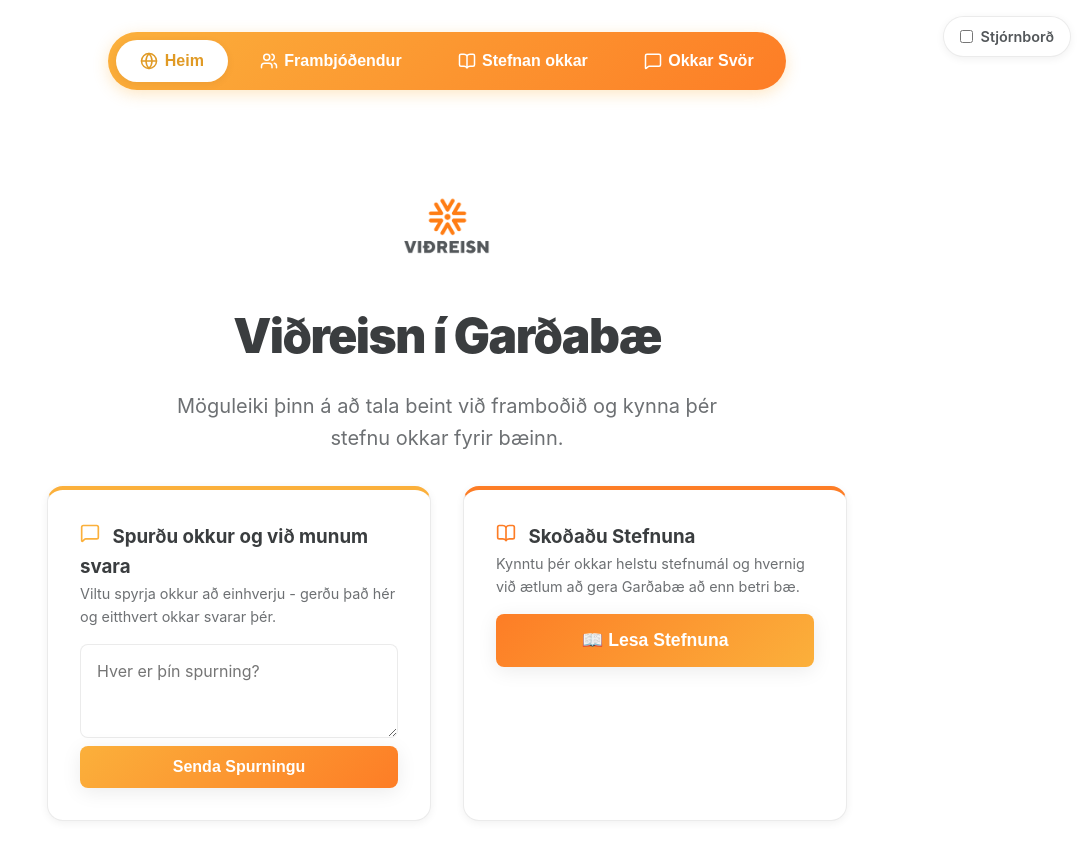
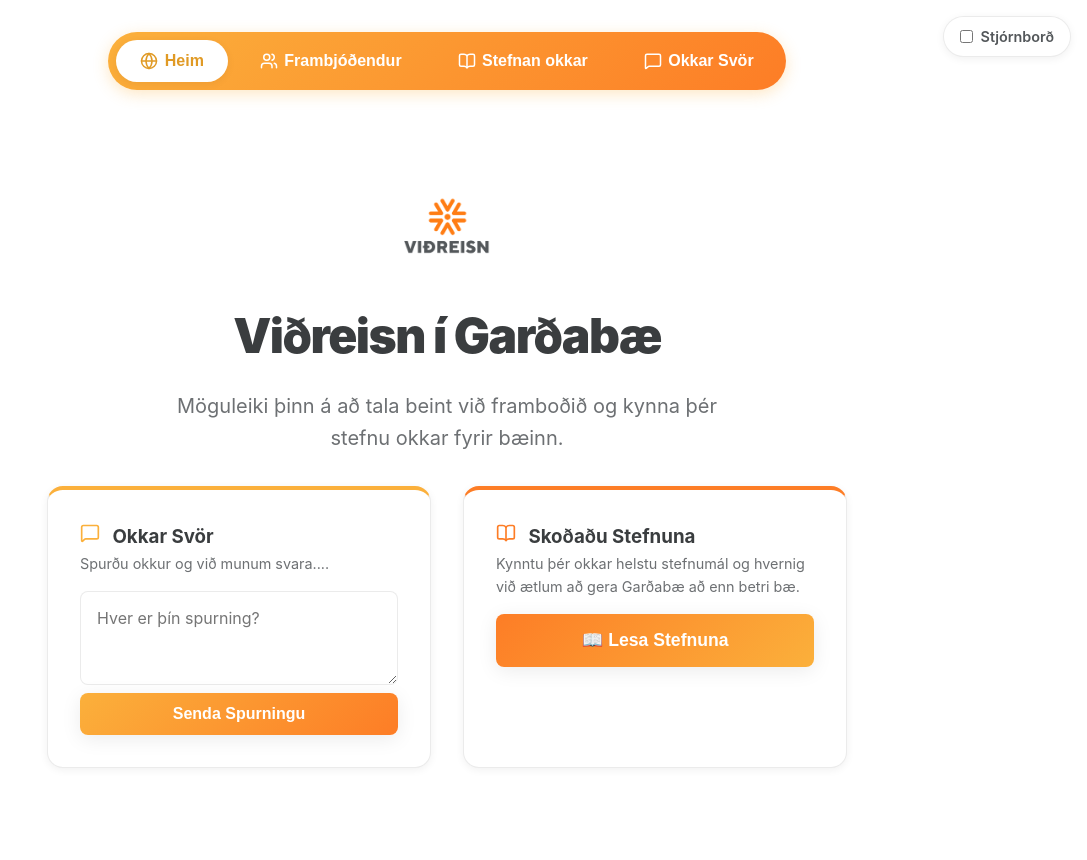
Before and after one commit to Blingiceland/kosningar2026, a React (Vite) app: page / in a window 1280 px wide. Shown: the top 860 px of the page, without its empty margins (193-1280 px from the left). Built offline with nearby package versions, Linux system fonts and the light colour scheme.

Commit message:
fix: adjust copy and layout styling for home page question card

```diff
--- a/src/App.jsx
+++ b/src/App.jsx
@@ -64,8 +64,8 @@
               </header>
               <div className="ideas-grid" style={{ marginBottom: '3rem' }}>
                 <div className="glass-card" style={{ borderTop: '4px solid var(--primary)' }}>
-                  <h3><MessageSquare size={20} style={{ display: 'inline', marginRight: '0.5rem', color: 'var(--primary)' }}/> Spurðu okkur og við munum svara</h3>
-                  <p style={{ color: 'var(--text-muted)', fontSize: '0.9rem', marginBottom: '1rem' }}>Viltu spyrja okkur að einhverju - gerðu það hér og eitthvert okkar svarar þér.</p>
+                  <h3><MessageSquare size={20} style={{ display: 'inline', marginRight: '0.5rem', color: 'var(--primary)' }}/> Okkar Svör</h3>
+                  <p style={{ color: 'var(--text-muted)', fontSize: '0.9rem', marginBottom: '1rem' }}>Spurðu okkur og við munum svara....</p>
                   <div style={{ display: 'flex', flexDirection: 'column', gap: '0.5rem' }}>
                     <textarea className="form-control" placeholder="Hver er þín spurning?" rows="3"></textarea>
                     <button className="submit-btn" style={{ padding: '0.75rem', fontSize: '1rem' }}>Senda Spurningu</button>
```
